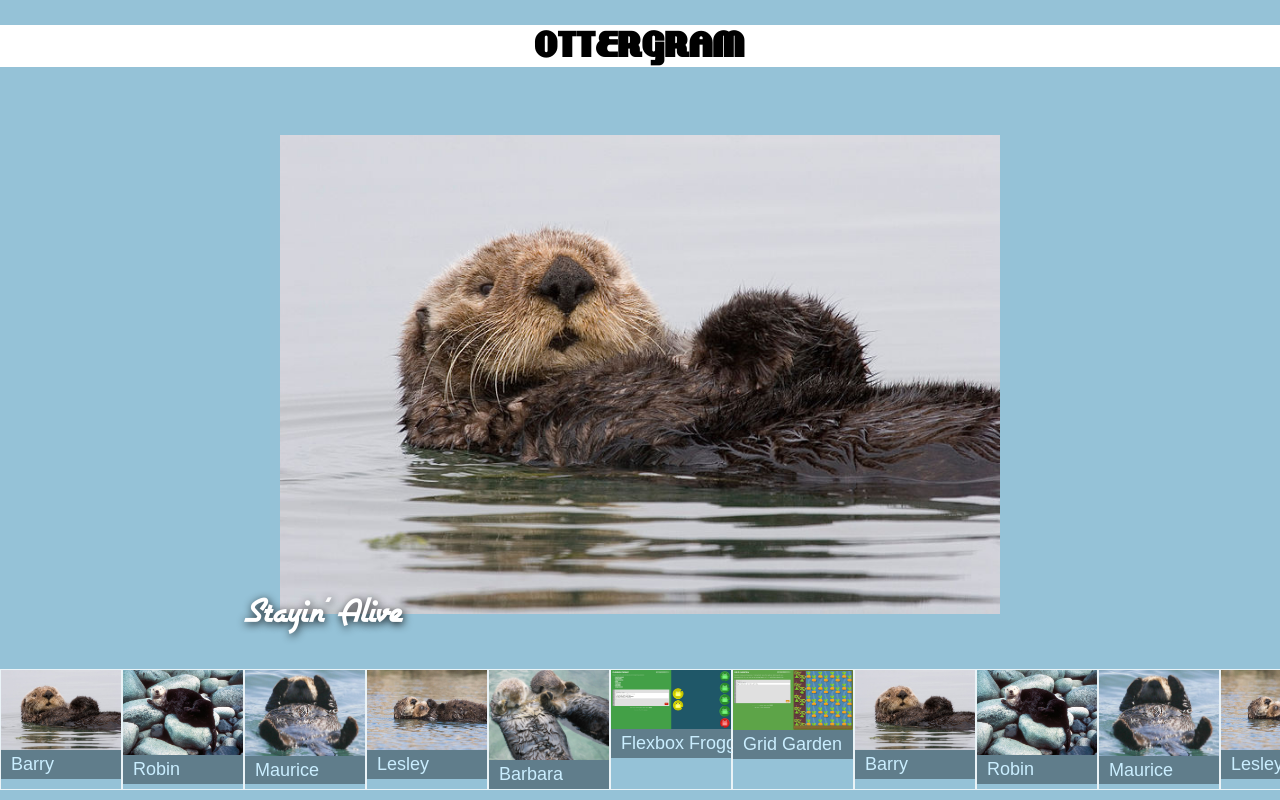
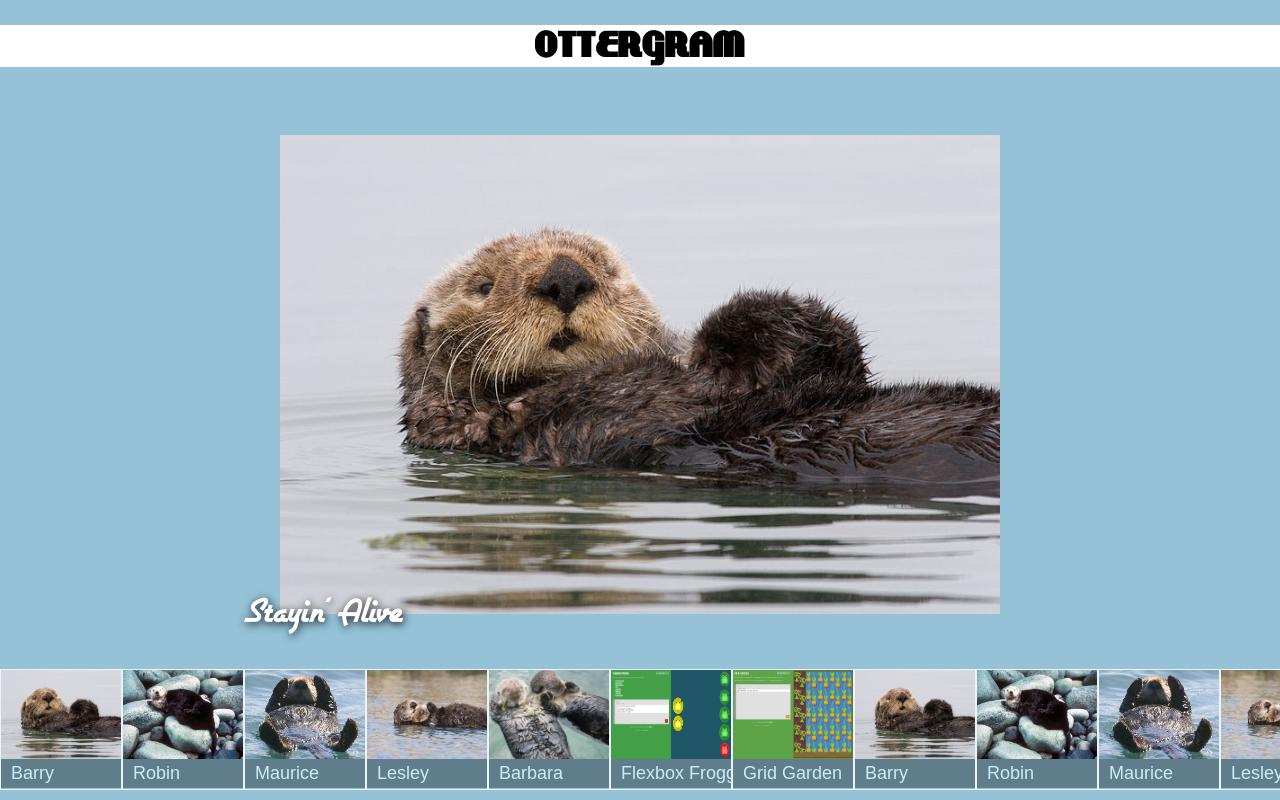
Before and after one commit to NathanYoon/Ottergram, a plain HTML site: page Ottergram/index.html in a window 1280 px wide. Drawn offline with nearby package versions, Linux system fonts and the light colour scheme.

Commit message:
Update styles.css

```diff
--- a/Ottergram/stylesheets/styles.css
+++ b/Ottergram/stylesheets/styles.css
@@ -76,6 +76,8 @@ a[href='#'] {
 .thumbnail-image {
   display: block;
   width: 100%;
+  height: 75%;
+  object-fit: fill;
 }
 
 .thumbnail-title {
```
